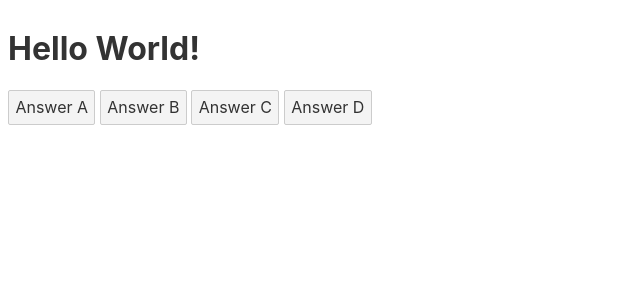
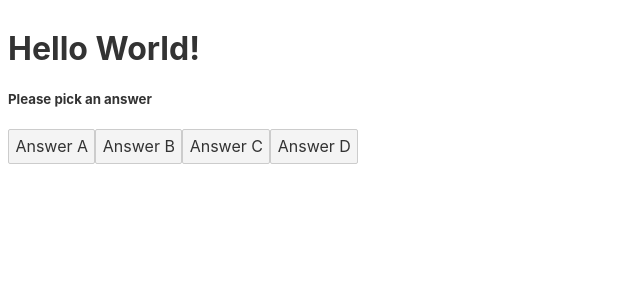
Before and after one commit to z-burke/leveluptuts-svelte-for-beginners, a Svelte app: page / in a window 1280 px wide. Shown: the top 300 px of the page, without its empty margins (0-640 px from the left). Built offline with nearby package versions, Linux system fonts and the light colour scheme.

Commit message:
07 Conditionals & Loops

```diff
--- a/src/Quiz.svelte
+++ b/src/Quiz.svelte
@@ -1,6 +1,7 @@
 <script>
     let result = "";
     let correctAnswer = "b";
+    let answers = ["a", "b", "c", "d"];
 
     function pickAnswer(answer) {
         if (answer == correctAnswer) {
@@ -11,9 +12,14 @@
 </script>
 
 <div>
-    <h4>{result}</h4>
-    <button on:click={() => pickAnswer('a')}>Answer A</button>
-    <button on:click={() => pickAnswer('b')}>Answer B</button>
-    <button on:click={() => pickAnswer('c')}>Answer C</button>
-    <button on:click={() => pickAnswer('d')}>Answer D</button>
+    {#if result}
+        <h4>{result}</h4>
+    {:else}
+        <h5>Please pick an answer</h5>
+    {/if}
+    {#each answers as answer}
+        <button on:click={() => pickAnswer(answer)}>
+            Answer {answer.toUpperCase()}
+        </button>
+    {/each}
 </div>
```
